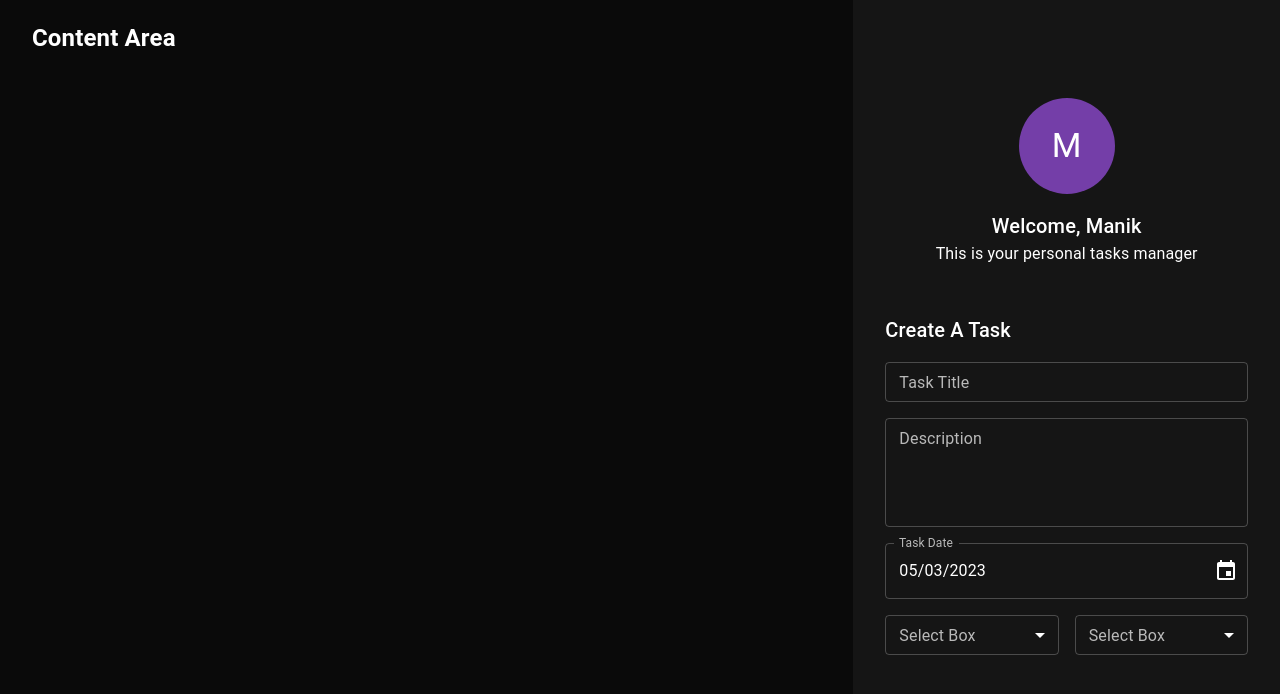
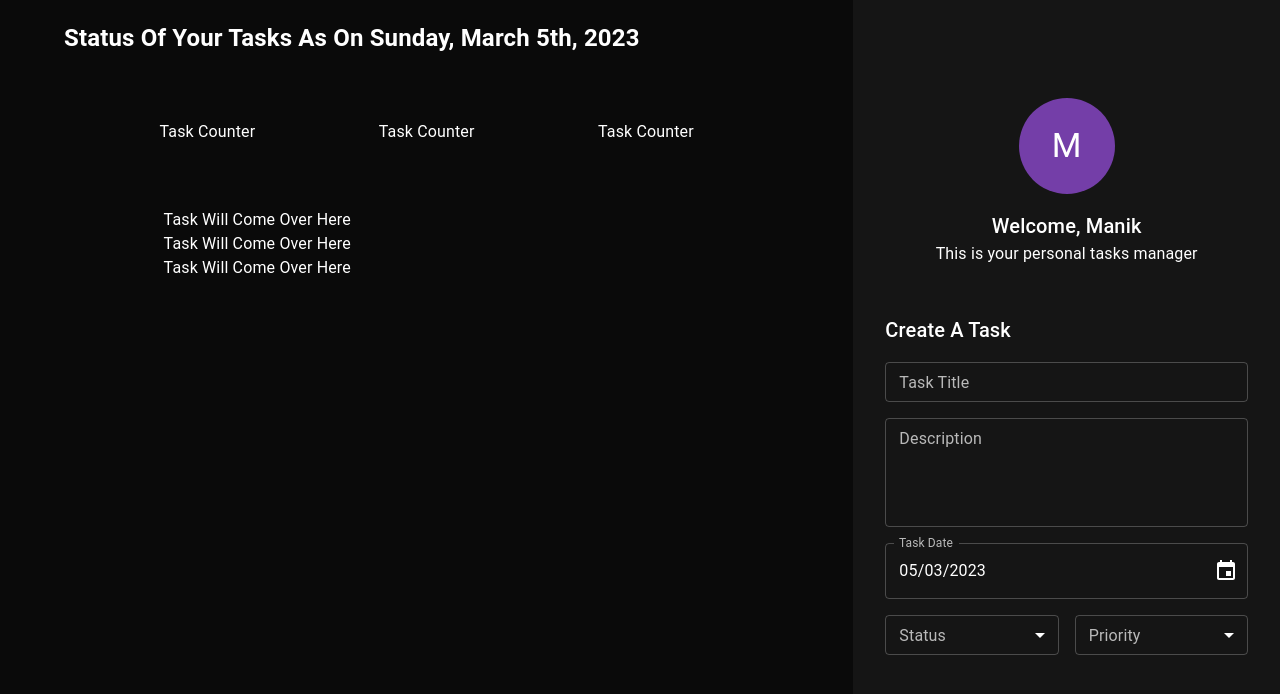
Before and after one commit to mh3r99/ts-react-todo-app, a React (Create React App) app: page / in a window 1280 px wide. Shown: the top 694 px of the page. Built offline with nearby package versions, Linux system fonts and the light colour scheme.

Commit message:
taskArea

```diff
--- a/src/components/CreateTaskForm/CreateTaskForm.tsx
+++ b/src/components/CreateTaskForm/CreateTaskForm.tsx
@@ -4,6 +4,8 @@ import TaskTitleField from './TaskTitleField';
 import TaskDescriptionField from './TaskDescriptionField';
 import TaskDateField from './TaskDateField';
 import TaskSelectField from './TaskSelectField';
+import { Status } from './enums/Status';
+import { Priority } from './enums/Priority';
 
 const CreateTaskForm: FC = () => {
   return (
@@ -27,8 +29,38 @@ const CreateTaskForm: FC = () => {
           direction="row"
           spacing={2}
         >
-          <TaskSelectField />
-          <TaskSelectField />
+          <TaskSelectField
+            label="Status"
+            name="status"
+            items={[
+              {
+                value: Status.todo,
+                label: Status.todo.toUpperCase(),
+              },
+              {
+                value: Status.inProgress,
+                label: Status.inProgress.toUpperCase(),
+              },
+            ]}
+          />
+          <TaskSelectField
+            label="Priority"
+            name="priority"
+            items={[
+              {
+                value: Priority.high,
+                label: Priority.high,
+              },
+              {
+                value: Priority.normal,
+                label: Priority.normal,
+              },
+              {
+                value: Priority.low,
+                label: Priority.low,
+              },
+            ]}
+          />
         </Stack>
       </Stack>
     </Box>
--- /dev/null
+++ b/src/components/CreateTaskForm/enums/Priority.ts
@@ -0,0 +1,5 @@
+export enum Priority {
+  high = 'high',
+  normal = 'normal',
+  low = 'low',
+}
--- /dev/null
+++ b/src/components/CreateTaskForm/enums/Status.ts
@@ -0,0 +1,5 @@
+export enum Status {
+  todo = 'todo',
+  inProgress = 'inProgress',
+  completed = 'completed',
+}
--- a/src/components/TaskArea/TaskArea.tsx
+++ b/src/components/TaskArea/TaskArea.tsx
@@ -1,10 +1,47 @@
 import React from 'react';
-import { Grid } from '@mui/material';
+import { Grid, Box } from '@mui/material';
+import { format } from 'date-fns';
 
 const TaskArea = () => {
   return (
     <Grid item md={8} px={4}>
-      <h2>Content Area</h2>
+      <Box mb={8} px={4}>
+        <h2>
+          Status Of Your Tasks As On{' '}
+          {format(new Date(), 'PPPP')}
+        </h2>
+      </Box>
+      <Grid
+        container
+        display="flex"
+        justifyContent="center"
+      >
+        <Grid
+          item
+          display="flex"
+          flexDirection="row"
+          justifyContent="space-around"
+          alignItems="center"
+          md={10}
+          xs={12}
+          mb={8}
+        >
+          <Box>Task Counter</Box>
+          <Box>Task Counter</Box>
+          <Box>Task Counter</Box>
+        </Grid>
+        <Grid
+          item
+          display="flex"
+          flexDirection="column"
+          xs={10}
+          md={8}
+        >
+          <Box>Task Will Come Over Here</Box>
+          <Box>Task Will Come Over Here</Box>
+          <Box>Task Will Come Over Here</Box>
+        </Grid>
+      </Grid>
     </Grid>
   );
 };
```
